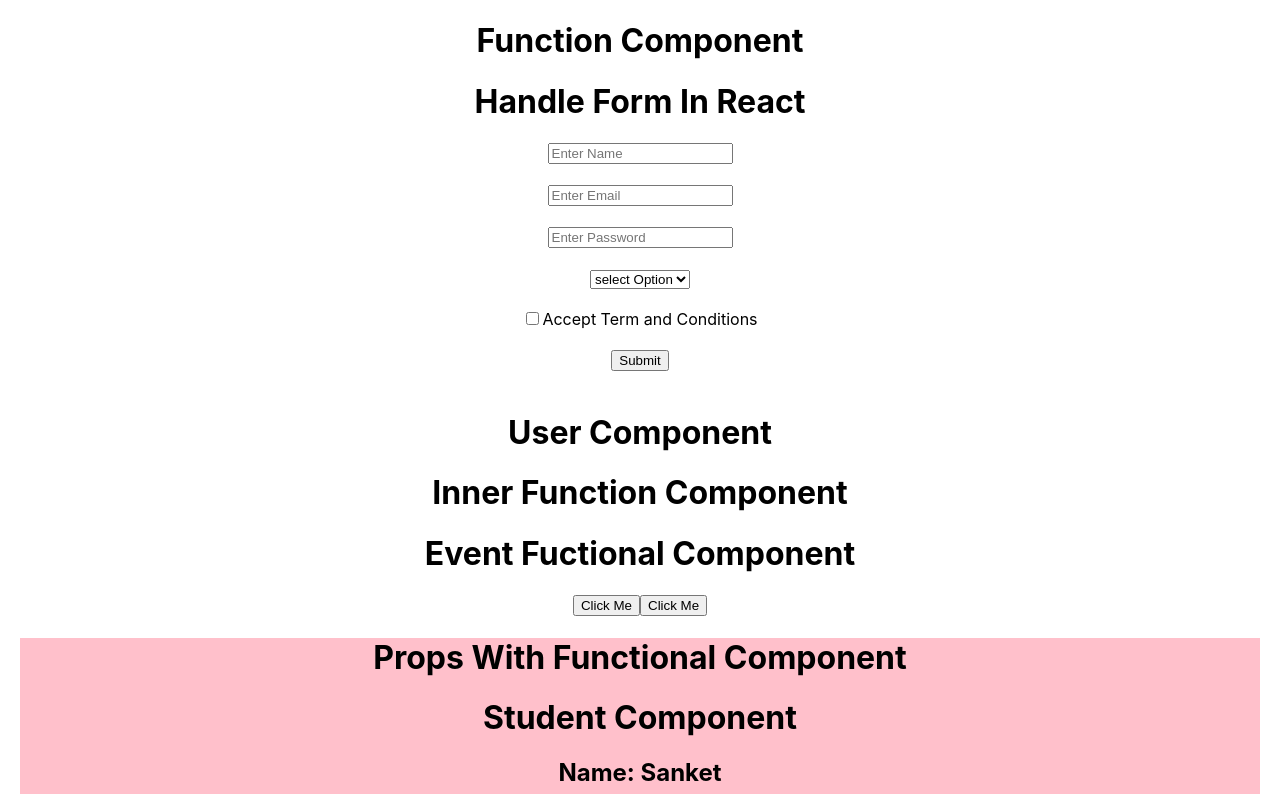
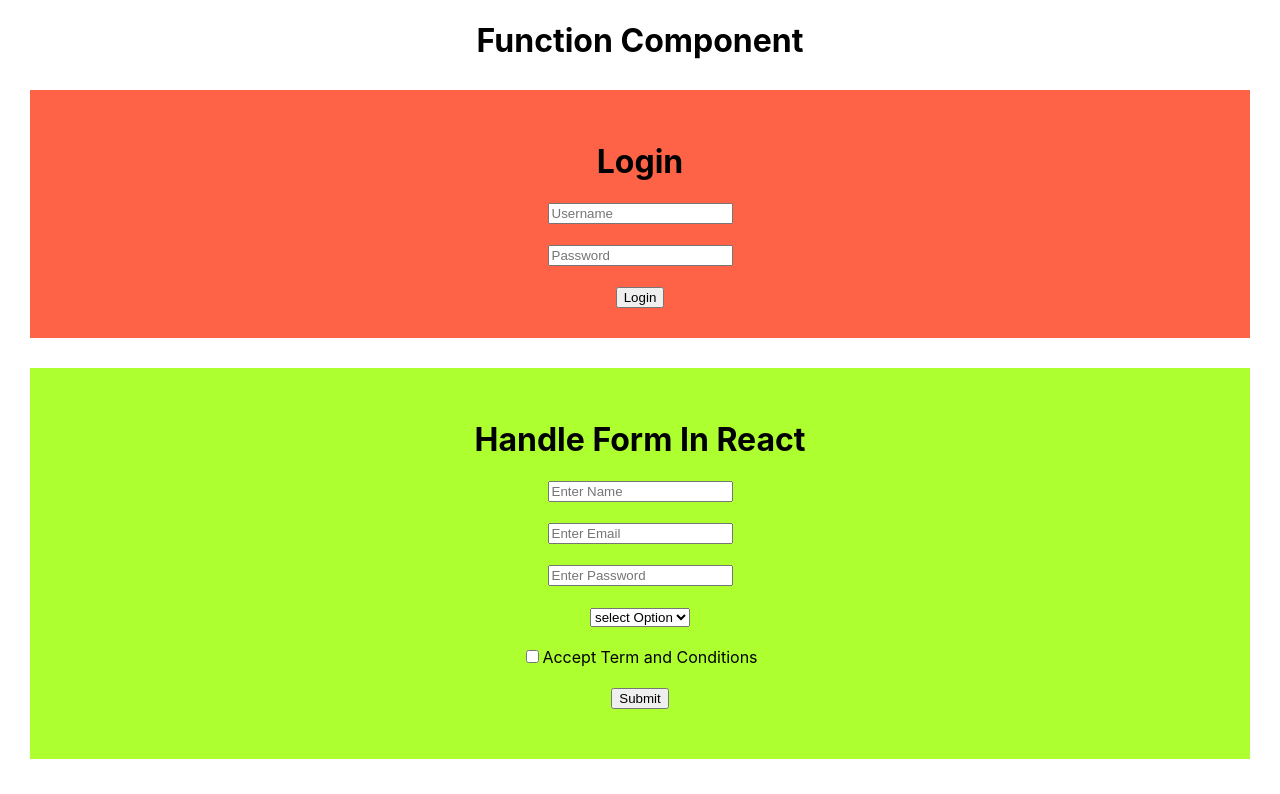
Before and after one commit to sanketpujari33/Full-Stack-Develaper, a React (Create React App) app in the folder Web-Technologies/React-Js/blog/: page / in a window 1280 px wide. Shown: the top 794 px of the page. Built offline with nearby package versions, Linux system fonts and the light colour scheme.

Commit message:
Basic Form validation

```diff
--- /dev/null
+++ b/Web-Technologies/React-Js/blog/src/components/Function/BasicFormValidation.js
@@ -0,0 +1,51 @@
+import React, { useState } from 'react';
+
+function BasicFormValidation() {
+    const[useName, setUserName]=useState("");
+    const[password, setPassword]=useState("");
+    const[userError, setUserError]=useState(false);
+    const[passError, setPassError]=useState(false);
+    function loginHandle(e){
+        if(useName.length <3 || password <3){
+            alert("type correct values")
+        }else{
+            alert("user Login")
+        }
+        e.preventDefault()
+    }
+    function userHandel(e){
+            let item=e.target.value;
+            if(item.length < 3){
+                setUserError(true);
+            }else{
+                setUserError(false);
+            }
+            setUserName(item)
+    }
+    function passHandel(e){
+        let item=e.target.value;
+        if(item.length < 3){
+            setPassError(true);
+        }else{
+            setPassError(false);
+        }
+        setPassword(item)
+}
+    return (
+        <div style={{margin:30, padding:30, backgroundColor:"tomato"}}>
+            <h1>Login</h1>
+            <form onSubmit={loginHandle}>
+            <input type="text" placeholder="Username" onChange={userHandel}/>
+            {userError?<><br/><span>User Not Valid</span></>:null}
+            <br/><br/>
+            <input type="password" placeholder="Password" onChange={passHandel}/>
+            {passError?<><br/><span>password Not Valid</span></>:null}
+            <br/><br/>
+            <button type="submit">Login</button>
+            </form>
+        </div>
+    );
+}
+
+
+export default BasicFormValidation;
--- a/Web-Technologies/React-Js/blog/src/components/Function/FunctionComponent.js
+++ b/Web-Technologies/React-Js/blog/src/components/Function/FunctionComponent.js
@@ -1,14 +1,15 @@
+import BasicFormValidation from "./BasicFormValidation";
 import ConditionalRendering from "./ConditionalRendering";
 import EventFuctionalComponent from "./EventFuctionalComponent";
 import GetInputBoxValue from "./GetInputBoxValue";
 import HandleFormInReact from "./HandleFormInReact";
 import HideAndShowElemrnt from "./HideAndShowElement";
 import PropsWithFunctionalComponent from "./PropsWithFunctionalComponent";
-
 function FunctionComponent() {
     return (
         <>
             <h1>Function Component</h1>
+            <BasicFormValidation/>
             <HandleFormInReact/>
             <User />
             <EventFuctionalComponent/>
--- a/Web-Technologies/React-Js/blog/src/components/Function/HandleFormInReact.js
+++ b/Web-Technologies/React-Js/blog/src/components/Function/HandleFormInReact.js
@@ -10,7 +10,7 @@ function HandleFormInReact() {
         e.preventDefault();
     }
     return (
-        <>
+        <div style={{margin:30, padding:30, backgroundColor:"greenyellow"}}>
             <h1>Handle Form In React</h1>
             <form onSubmit={getFormData}>
                 <input type="text" placeholder="Enter Name" onChange={(e) => setName(e.target.value)} /><br /><br />
@@ -24,7 +24,7 @@ function HandleFormInReact() {
                 <input type="checkbox" onChange={(e) => setTerm(e.target.checked)} /><span>Accept Term and Conditions</span><br /><br />
                 <button type="submit">Submit</button><br /><br />
             </form>
-        </>
+        </div>
     );
 }
 
```
